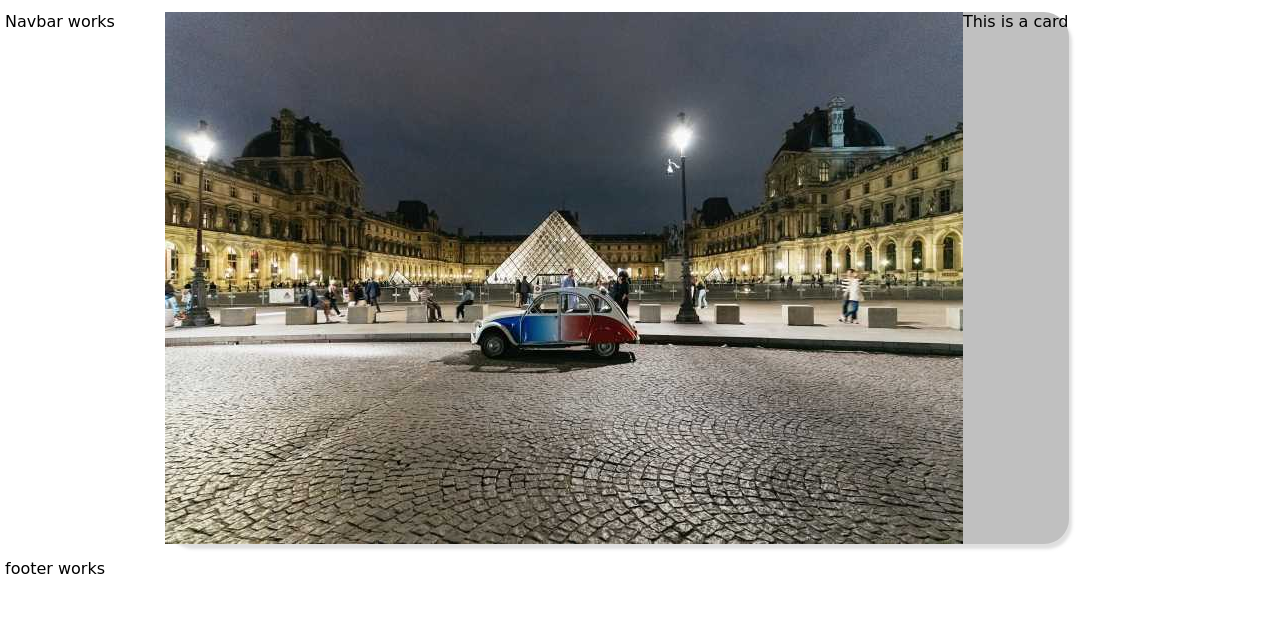
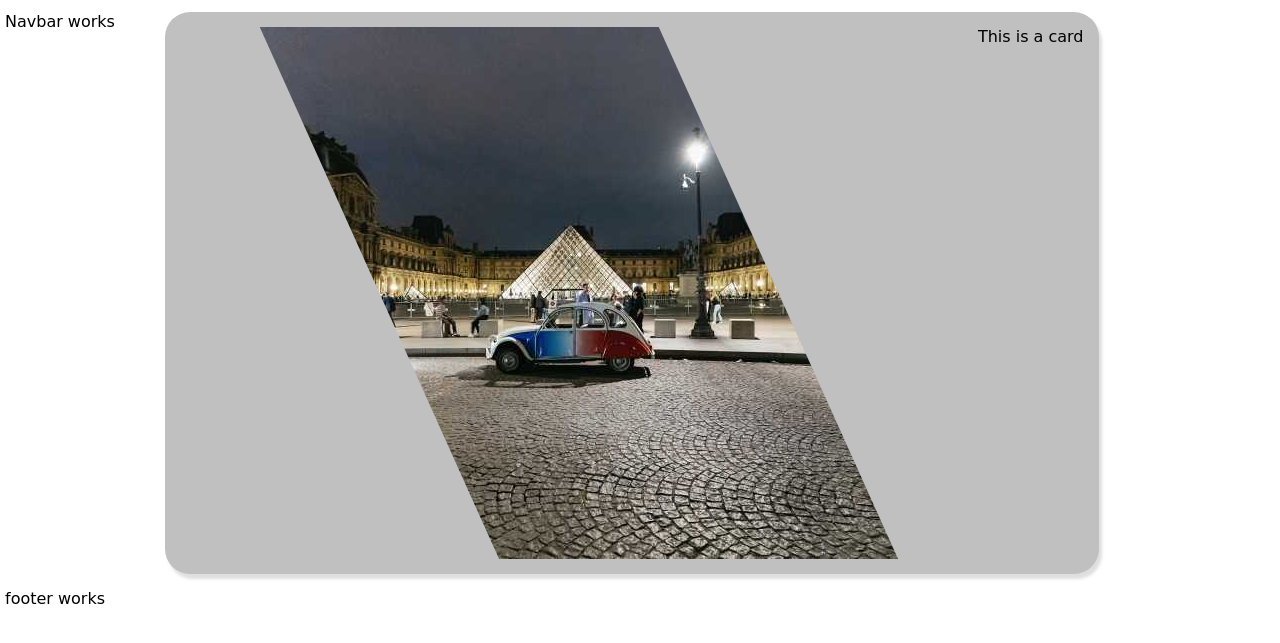
Before and after one commit to baronmdw/frontend_web_dev_project_5_capstone, a website built with webpack: page src/client/views/index.html in a window 1280 px wide. Shown: the part 39-682 px from the top of the page. Built offline with nearby package versions, Linux system fonts and the light colour scheme; files whose address does not match are found by name.

Commit message:
image cropped

```diff
--- a/src/client/styles/style.scss
+++ b/src/client/styles/style.scss
@@ -41,6 +41,17 @@ body {
     border-radius: 25px;
     display: flex;
     flex-direction: row;
+    padding: 15px;
+}
+
+.cropped-img {
+    clip-path: polygon(
+        10% 0%,
+        60% 0%,
+        90% 100%,
+        40% 100%,
+    );
+    border-radius: 5px;
 }
 
 .card-shadow {
--- a/src/client/views/index.html
+++ b/src/client/views/index.html
@@ -15,8 +15,10 @@
         </div>
         <div class="bodyContent">
             <div class="card card-shadow">
-                <img src="./images/Paris_beetle.jpg" />
-                This is a card
+                <img src="./images/Paris_beetle.jpg" class="cropped-img" />
+                <div class="informationContent">
+                    This is a card
+                </div>
             </div>
         </div>
     </div>
```
